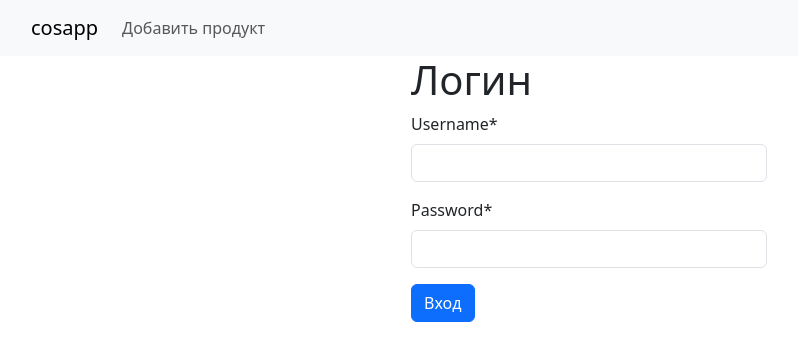
After one commit to iana-b/CosProject, a Django app: page /login/ in a window 1280 px wide. The commit adds this page. Shown: the top 361 px of the page, without its empty margins (51-849 px from the left). Run offline with Django 4.2, Linux system fonts and the light colour scheme; some libraries are stand-ins or nearby versions.

Commit message:
add signup and login

```diff
--- a/cosproject/cosapp/forms.py
+++ b/cosproject/cosapp/forms.py
@@ -6,7 +6,15 @@ from .models import Product
 
 class LoginForm(AuthenticationForm):
     username = forms.CharField()
-    password = forms.CharField()
+    password = forms.CharField(widget=forms.PasswordInput())
+
+
+class SignUpForm(UserCreationForm):
+    email = forms.EmailField(max_length=255, help_text='Required')
+
+    class Meta:
+        model = User
+        fields = ('username', 'email', 'password1', 'password2')
 
 
 class ProductForm(forms.ModelForm):
--- a/cosproject/cosapp/templates/base.html
+++ b/cosproject/cosapp/templates/base.html
@@ -9,7 +9,7 @@
 <body>
     <nav class="navbar navbar-expand-lg bg-body-tertiary">
         <div class="container">
-            <a class="navbar-brand" href="{% url 'product_list' %}">cosapp</a>
+            <a class="navbar-brand" href="{% url 'home' %}">cosapp</a>
             <button class="navbar-toggler" type="button" data-bs-toggle="collapse" data-bs-target="#navbarNav" aria-controls="navbarNav" aria-expanded="false" aria-label="Toggle navigation">
                 <span class="navbar-toggler-icon"></span>
             </button>
--- /dev/null
+++ b/cosproject/cosapp/templates/login.html
@@ -0,0 +1,19 @@
+{% extends "base.html" %}
+
+{% block title %}Логин{% endblock %}
+
+{% block content %}
+<div class="container">
+    <div class="row">
+        <div class="col-4 mx-auto">
+            <h1>Логин</h1>
+            {% load crispy_forms_tags %}
+            <form method="POST">
+                {% csrf_token %}
+                {{ form|crispy }}
+                <button type="submit" class="btn btn-primary">Вход</button>
+            </form>
+        </div>
+    </div>
+</div>
+{% endblock %}
--- a/cosproject/cosapp/urls.py
+++ b/cosproject/cosapp/urls.py
@@ -4,5 +4,7 @@ from . import views
 urlpatterns = [
     path('product/new/', views.product_new, name='product_new'),
     path('product/<int:pk>/', views.product_detail, name='product_detail'),
-    path('', views.product_list, name='product_list'),
+    path('', views.product_list, name='home'),
+    path('login/', views.login_view, name='login'),
+    path('signup/', views.signup_view, name='signup'),
 ]
--- a/cosproject/cosapp/views.py
+++ b/cosproject/cosapp/views.py
@@ -1,6 +1,6 @@
-from django.contrib.auth import login
+from django.contrib.auth import login, authenticate
 from django.shortcuts import render, redirect
-from .forms import LoginForm, ProductForm
+from .forms import LoginForm, SignUpForm, ProductForm
 from .models import Product
 
 
@@ -15,6 +15,21 @@ def login_view(request):
     else:
         form = LoginForm()
     return render(request, 'login.html', {'form': form})
+
+
+def signup_view(request):
+    if request.method == 'POST':
+        form = SignUpForm(request.POST)
+        if form.is_valid():
+            form.save()
+            username = form.cleaned_data.get('username')
+            raw_password = form.cleaned_data.get('password1')
+            user = authenticate(username=username, password=raw_password)
+            login(request, user)
+            return redirect('home')
+    else:
+        form = SignUpForm()
+    return render(request, 'signup.html', {'form': form})
 
 
 def product_new(request):
```
Also changed, not shown: cosproject/cosapp/templates/signup.html (added, +19 -0 lines).
